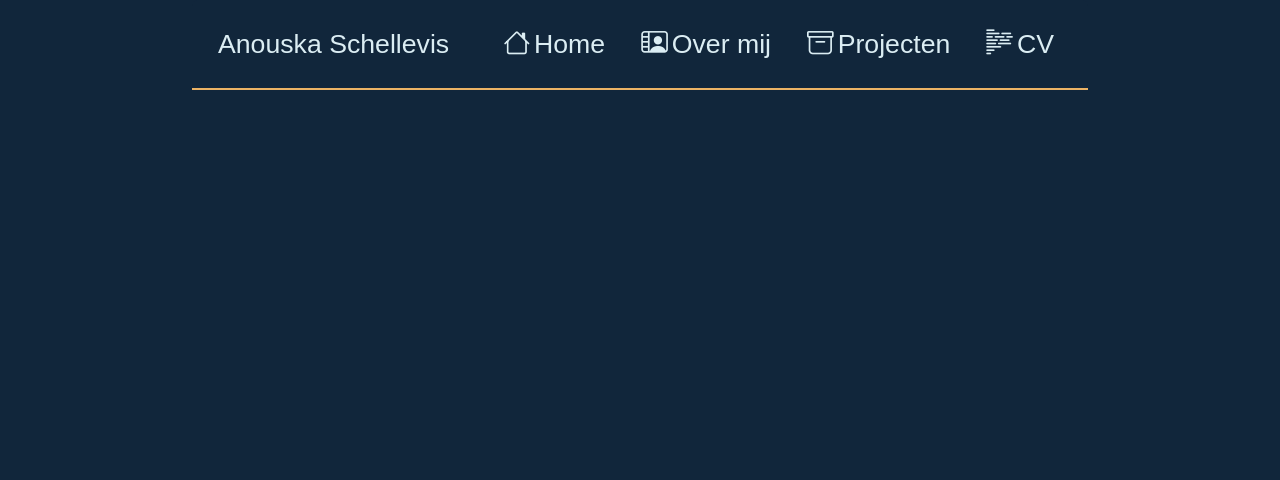
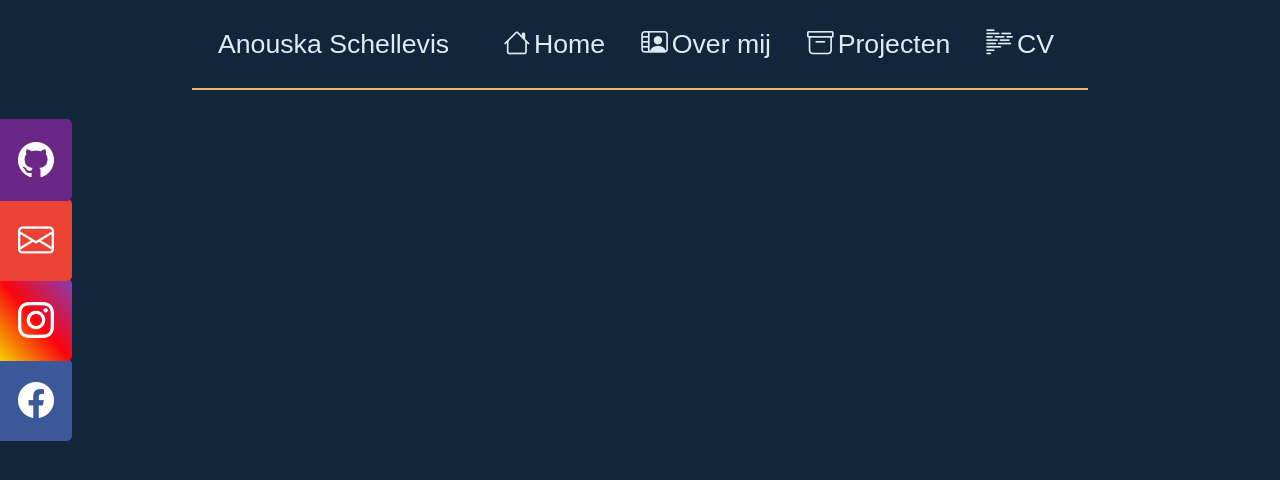
Before and after one commit to Aschellevis/portfolio-new, a PHP site: page / in a window 1280 px wide. Shown: the top 480 px of the page. Run offline with PHP 8.4, Linux system fonts and the light colour scheme; some libraries are stand-ins or nearby versions.

Commit message:
Added mediabar

```diff
--- a/about.php
+++ b/about.php
@@ -6,6 +6,7 @@ include_once('templates/head.php');
 <body>
     <?php
     include_once('templates/navbar.php');
+    include_once('templates/mediabar.php');
     ?>
     <main role="main" class="container">
         <div class="row m-5">
--- a/css/custom.css
+++ b/css/custom.css
@@ -58,6 +58,76 @@ hr {
     opacity: 1;
 }
 
+.icon-bar-1 {
+    position: fixed;
+    top: 50%;
+    -webkit-transform: translateY(-50%);
+    -ms-transform: translateY(-50%);
+    transform: translateY(-50%);
+    z-index: 2;
+}
+
+.icon-bar-2{
+    position: fixed;
+    top: 40%;
+    -webkit-transform: translateY(-50%);
+    -ms-transform: translateY(-50%);
+    transform: translateY(-50%);
+    z-index: 2;
+}
+
+.icon-bar-3 {
+    position: fixed;
+    top: 30%;
+    -webkit-transform: translateY(-50%);
+    -ms-transform: translateY(-50%);
+    transform: translateY(-50%);
+    z-index: 2;
+}
+
+.icon-bar-4 {
+    position: fixed;
+    top: 20%;
+    -webkit-transform: translateY(-50%);
+    -ms-transform: translateY(-50%);
+    transform: translateY(-50%);
+    z-index: 2;
+}
+
+.icon-bar-1 a, .icon-bar-2 a, .icon-bar-3 a, .icon-bar-4 a {
+    display: block;
+    text-align: center;
+    padding: 14px 18px;
+    transition: all 0.6s ease;
+    color: white;
+    font-size: 36px;
+    border-top-right-radius: 5px;
+    border-bottom-right-radius: 5px;
+}
+
+.icon-bar-1 a:hover, .icon-bar-2 a:hover, .icon-bar-3 a:hover, .icon-bar-4 a:hover {
+    padding-left: 40px;
+}
+
+.facebook {
+    background: #3B5998;
+    color: white;
+}
+
+.instagram {
+    background-image: linear-gradient(to bottom left, #843FB4, #FA040F, #F4D100);
+}
+
+.mail {
+    background: #EA4335;
+    color: white;
+}
+
+.github {
+    background-color: #6A2786;
+    color: white;
+}
+
 .home img {
     width: 60%;
 }
--- a/cv.php
+++ b/cv.php
@@ -6,6 +6,7 @@ include_once('templates/head.php');
 <body>
     <?php
     include_once('templates/navbar.php');
+    include_once('templates/mediabar.php');
     ?>
     <main role="main" class="container">
         <div class="row m-5">
--- a/index.php
+++ b/index.php
@@ -6,6 +6,7 @@ include_once('templates/head.php');
 <body>
     <?php
     include_once('templates/navbar.php');
+    include_once('templates/mediabar.php');
     ?>
     <main role="main" class="container">
         <div class="row m-5">
--- a/projects.php
+++ b/projects.php
@@ -6,6 +6,7 @@ include_once('templates/head.php');
 <body>
     <?php
     include_once('templates/navbar.php');
+    include_once('templates/mediabar.php');
     ?>
     <main role="main" class="container">
         <div class="row m-5">
--- /dev/null
+++ b/templates/mediabar.php
@@ -0,0 +1,12 @@
+<div class="icon-bar-1">
+    <a href="https://www.facebook.com/anouska.schellevis" class="facebook"><i class="bi bi-facebook"></i></a>
+</div>
+<div class="icon-bar-2">
+    <a href="https://www.instagram.com/anouska_schellevis" class="instagram"><i class="bi bi-instagram"></i></a>
+</div>
+<div class="icon-bar-3">
+    <a href="#" class="mail"><i class="bi bi-envelope"></i></a>
+</div>
+<div class="icon-bar-4">
+    <a href="https://github.com/Aschellevis" class="github"><i class="bi bi-github"></i></a>
+</div>
```
